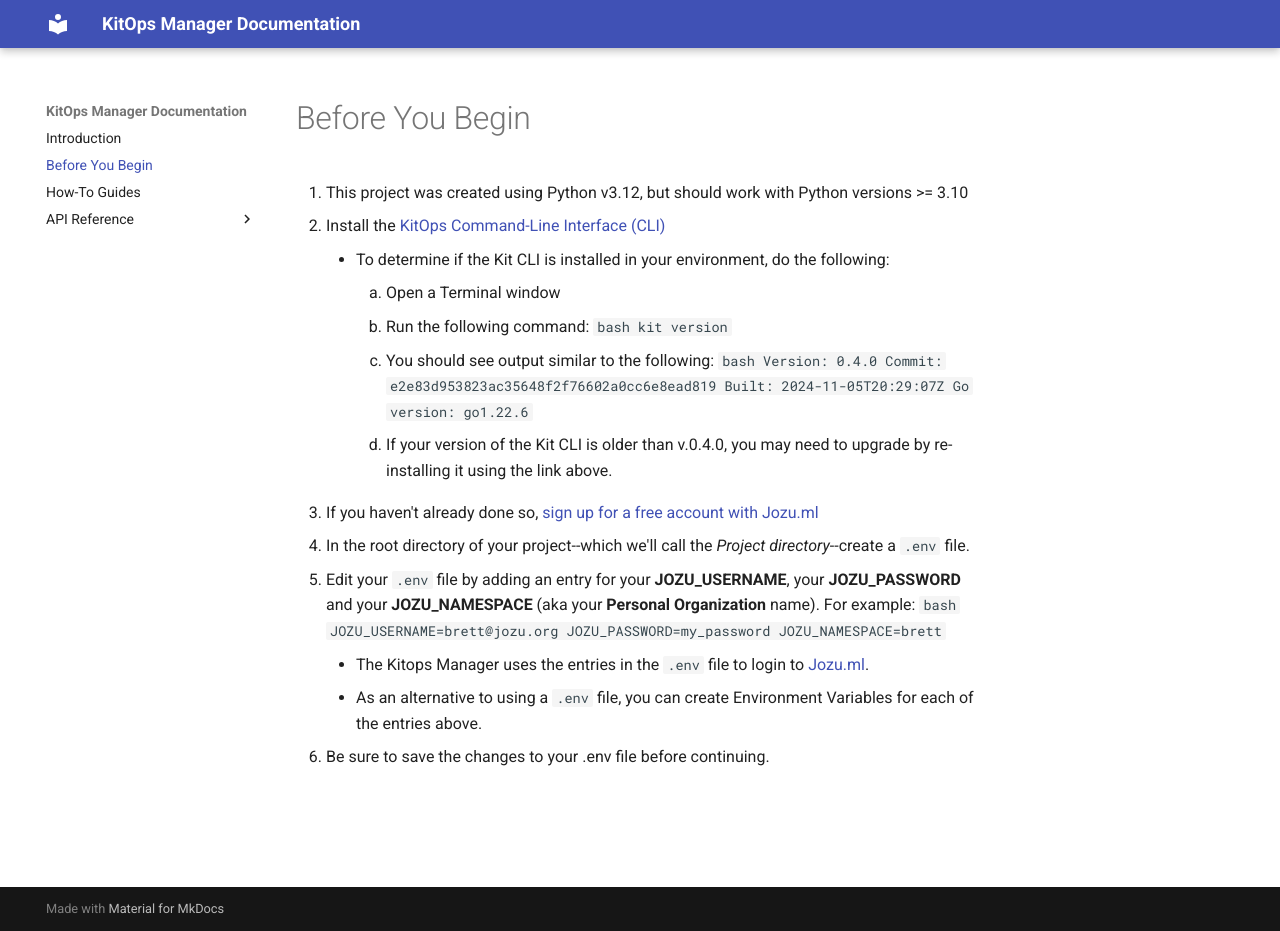
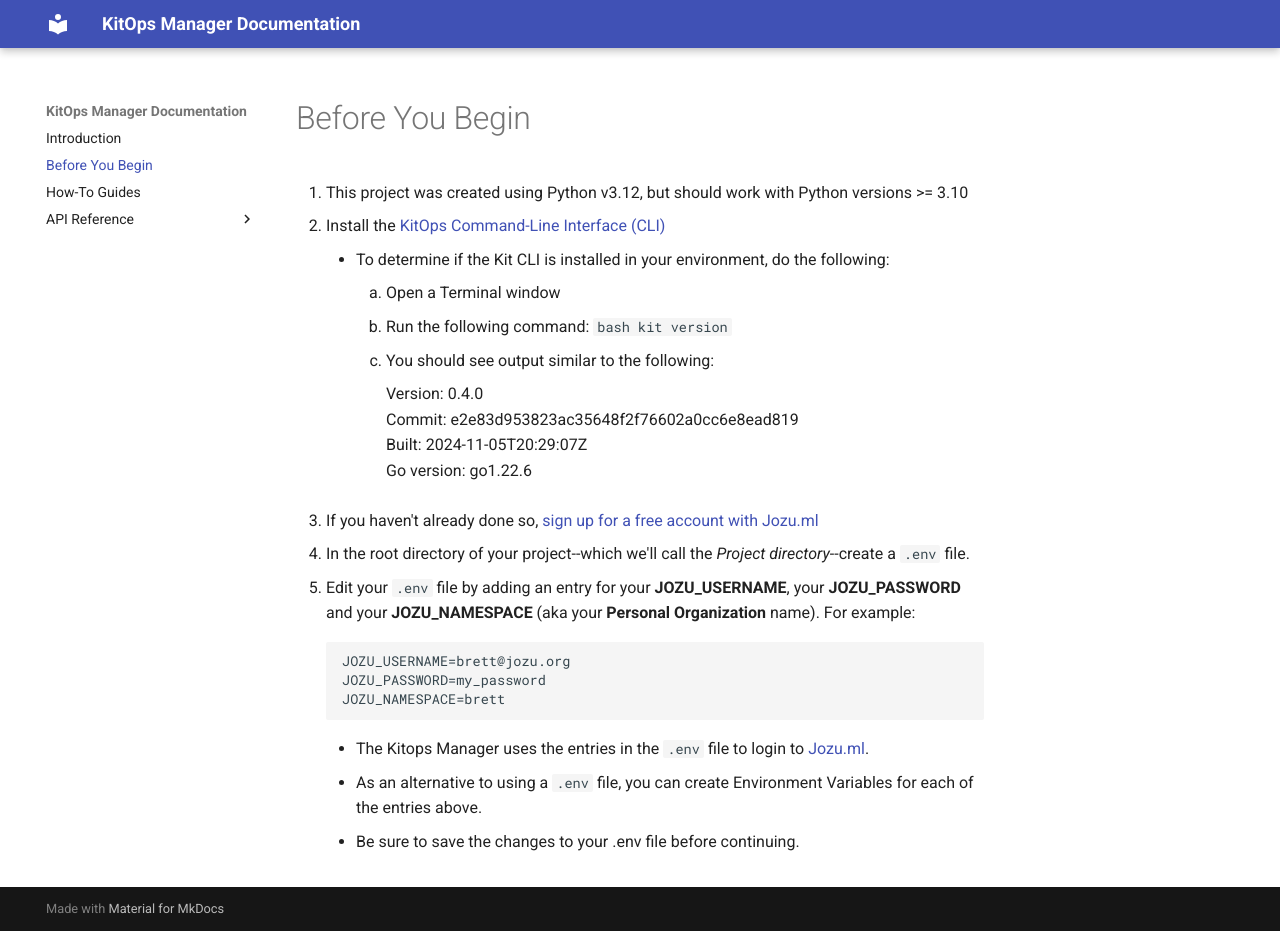
Before and after one commit to kitops-ml/pykitops, an MkDocs documentation site: the page built from docs/before-you-begin.md, in a window 1280 px wide and 931 px high. Built offline with MkDocs 1.6.1 and Material for MkDocs 9.7.7, drawn with Linux system fonts in a browser that asks for light colours.

Commit message:
Doc fixes

````diff
--- a/docs/before-you-begin.md
+++ b/docs/before-you-begin.md
@@ -10,22 +10,21 @@
             kit version
             ```
         3. You should see output similar to the following:
-            ```bash
-            Version: 0.4.0
-            Commit: e2e83d953823ac35648f2f76602a0cc6e8ead819
-            Built: 2024-11-05T20:29:07Z
-            Go version: go1.22.6
-            ```
-        4. If your version of the Kit CLI is older than v.0.4.0, you may
-        need to upgrade by re-installing it using the link above.
+
+            Version: 0.4.0<br>
+            Commit: e2e83d953823ac35648f2f76602a0cc6e8ead819<br>
+            Built: 2024-11-05T20:29:07Z<br>
+            Go version: go1.22.6<br>
+
+
 3. If you haven't already done so, [sign up for a free account with Jozu.ml](https://api.jozu.ml/signup)
 4. In the root directory of your project--which we'll call the *Project directory*--create a `.env` file.
 5. Edit your `.env` file by adding an entry for your **JOZU_USERNAME**, your **JOZU_PASSWORD** and your **JOZU_NAMESPACE** (aka your **Personal Organization** name). For example:
-    ```bash
-    JOZU_USERNAME=brett@jozu.org
-    JOZU_PASSWORD=my_password
-    JOZU_NAMESPACE=brett
-    ```
+
+        JOZU_USERNAME=brett@jozu.org
+        JOZU_PASSWORD=my_password
+        JOZU_NAMESPACE=brett
+
     - The Kitops Manager uses the entries in the `.env` file to login to [Jozu.ml](https://www.jozu.ml).
     - As an alternative to using a `.env` file, you can create Environment Variables for each of the entries above.
 6. Be sure to save the changes to your .env file before continuing.
````
Also changed, not shown: 1 other file.
